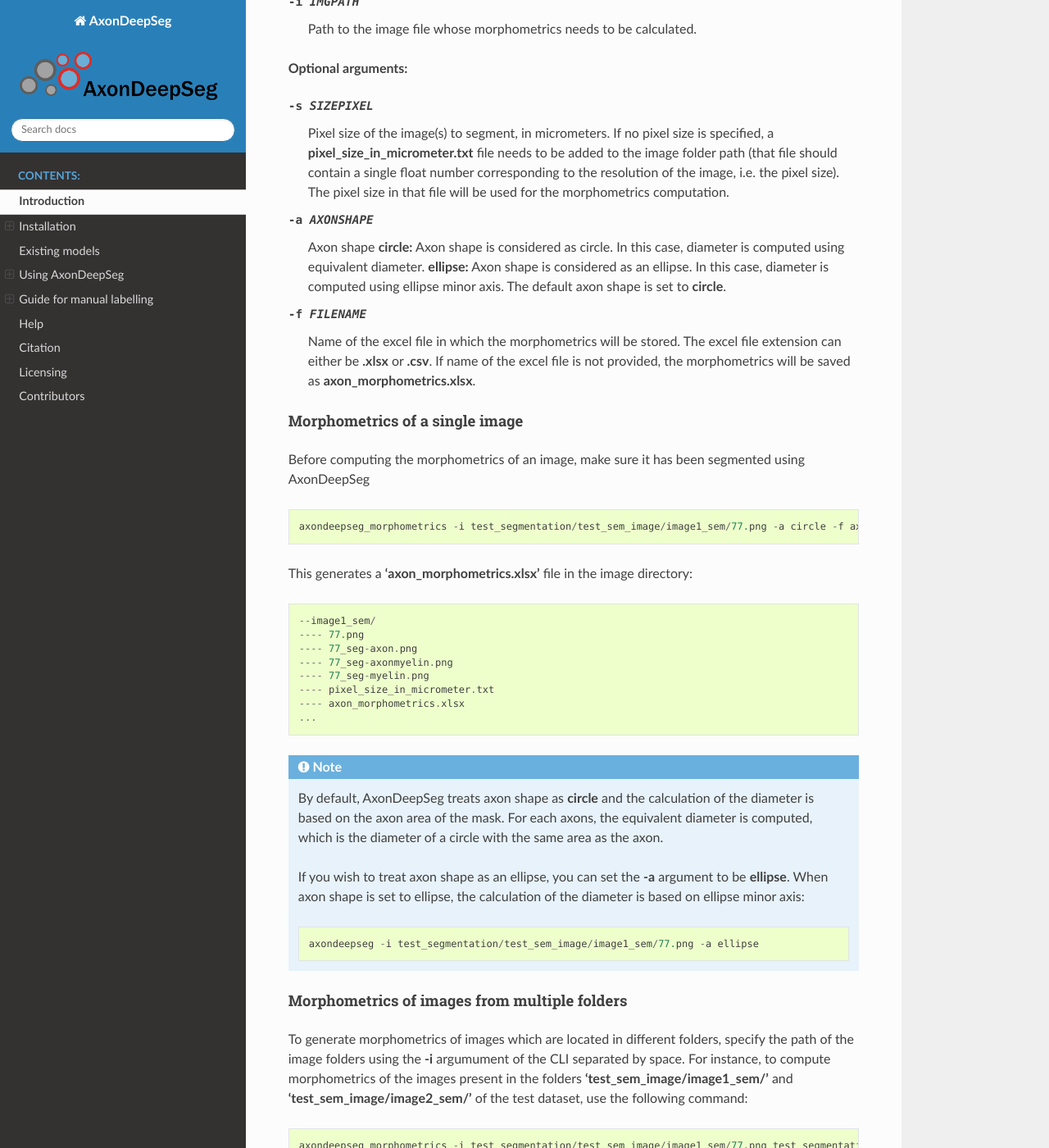
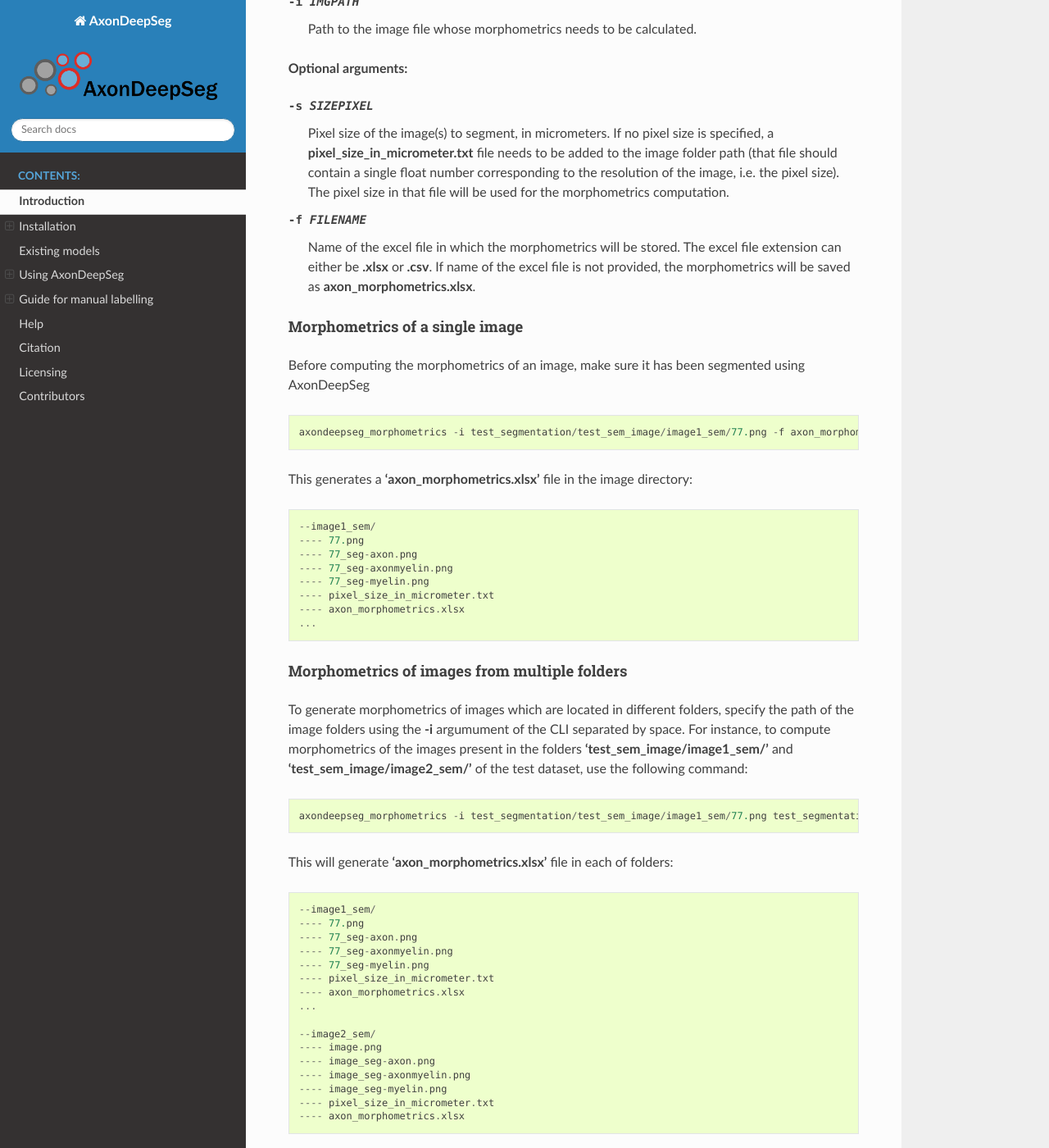
Before and after one commit to axondeepseg/axondeepseg, a Sphinx documentation site: the page built from docs/source/documentation.rst, in a window 1280 px wide and 1400 px high, scrolled down 10091 px. Shown: the whole window at 82% size. Built offline with Sphinx 7.4.7 and the Read the Docs theme 2.0.0, drawn with Linux system fonts in a browser that asks for light colours; some of the changed text lies outside the part shown.

Commit message:
Remove axon_shape argument from the documentation

```diff
--- a/docs/source/documentation.rst
+++ b/docs/source/documentation.rst
@@ -299,12 +299,6 @@ The script to launch in called **axondeepseg_morphometrics**. It has several arg
 -s SIZEPIXEL        Pixel size of the image(s) to segment, in micrometers.
                     If no pixel size is specified, a **pixel_size_in_micrometer.txt** file needs to be added to the image folder path (that file should contain a single float number corresponding to the resolution of the image, i.e. the pixel size). The pixel size in that file will be used for the morphometrics computation.
 
-
--a AXONSHAPE       Axon shape
-                    **circle:** Axon shape is considered as circle. In this case, diameter is computed using equivalent diameter.
-                    **ellipse:** Axon shape is considered as an ellipse. In this case, diameter is computed using ellipse minor axis.
-                    The default axon shape is set to **circle**.
-
 -f FILENAME         Name of the excel file in which the morphometrics will be stored.
                     The excel file extension can either be **.xlsx** or **.csv**.
                     If name of the excel file is not provided, the morphometrics will be saved as **axon_morphometrics.xlsx**.
@@ -313,7 +307,7 @@ Morphometrics of a single image
 ^^^^^^^^^^^^^^^^^^^^^^^^^^^^^^^
 Before computing the morphometrics of an image, make sure it has been segmented using AxonDeepSeg ::
 
-    axondeepseg_morphometrics -i test_segmentation/test_sem_image/image1_sem/77.png -a circle -f axon_morphometrics
+    axondeepseg_morphometrics -i test_segmentation/test_sem_image/image1_sem/77.png -f axon_morphometrics
 
 This generates a **'axon_morphometrics.xlsx'** file in the image directory::
 
@@ -326,13 +320,6 @@ This generates a **'axon_morphometrics.xlsx'** file in the image directory::
     ---- axon_morphometrics.xlsx
     ...
 
-.. NOTE :: By default, AxonDeepSeg treats axon shape as **circle** and the calculation of the diameter is based on the axon area of the mask.
-           For each axons, the equivalent diameter is computed, which is the diameter of a circle with the same area as the axon. ::
-
-           If you wish to treat axon shape as an ellipse, you can set the  **-a** argument to be **ellipse**.
-           When axon shape is set to ellipse, the calculation of the diameter is based on ellipse minor axis::
-
-            axondeepseg -i test_segmentation/test_sem_image/image1_sem/77.png -a ellipse
 
 Morphometrics of images from multiple folders
 ^^^^^^^^^^^^^^^^^^^^^^^^^^^^^^^^^^^^^^^^^^^^^
@@ -358,36 +345,6 @@ This will generate **'axon_morphometrics.xlsx'** file in each of folders::
     ---- image_seg-myelin.png
     ---- pixel_size_in_micrometer.txt
     ---- axon_morphometrics.xlsx
-
-Axon Shape: Circle vs Ellipse
-~~~~~~~~~~~~~~~~~~~~~~~~~~~~~
-
-Circle
-^^^^^^
-**Usage** ::
-
-    axondeepseg -i test_segmentation/test_sem_image/image1_sem/77.png -a circle
-
-**Studies using Circle as axon shape:**
-
-* Duval et al: https://pubmed.ncbi.nlm.nih.gov/30326296/
-* Salini et al: https://www.frontiersin.org/articles/10.3389/fnana.2017.00129/full
-
-Ellipse
-^^^^^^^
-**Usage** ::
-
-    axondeepseg -i test_segmentation/test_sem_image/image1_sem/77.png -a ellipse
-
-**Studies using Ellipse as axon shape:**
-
-* Payne et al: https://pubmed.ncbi.nlm.nih.gov/21381867/
-* Payne et al: https://pubmed.ncbi.nlm.nih.gov/22879411/
-* Fehily et al: https://pubmed.ncbi.nlm.nih.gov/30702755/
-
-
-.. NOTE :: In the literature, both equivalent diameter and ellipse minor axis are used to compute the morphometrics.
-           Thus, depending on the usecase, the user is advised to choose axon shape accordingly.
 
 
 Jupyter notebooks
```
